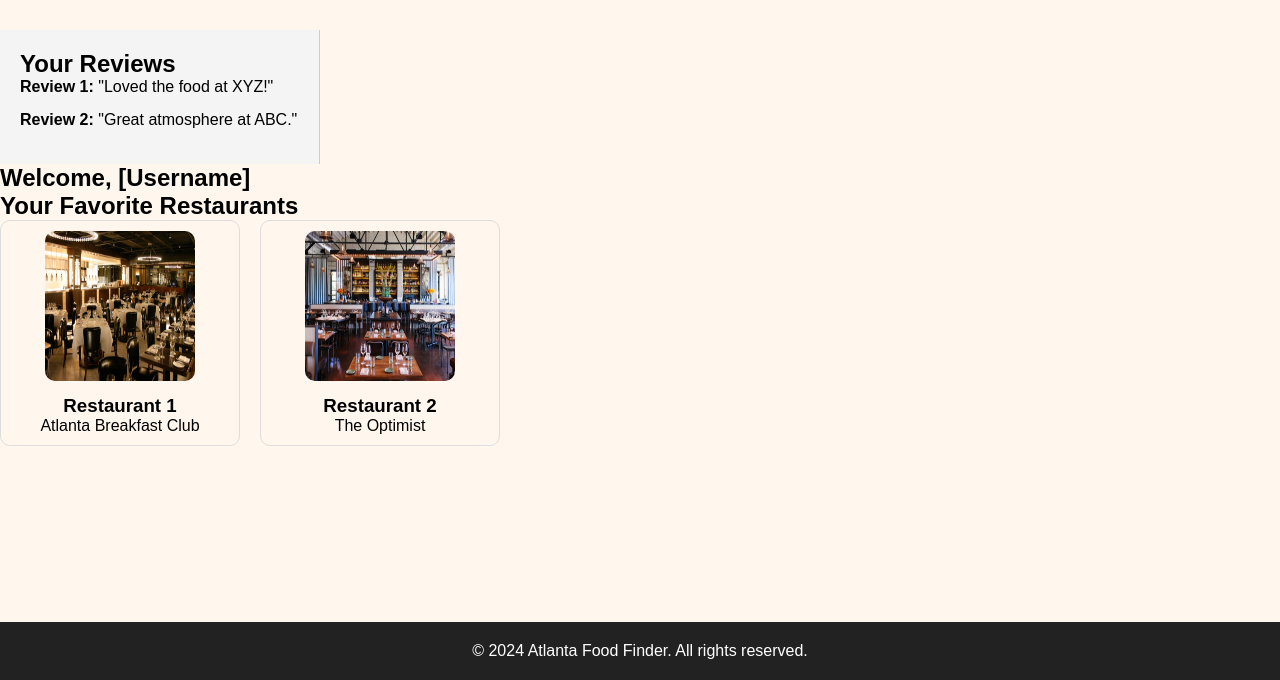
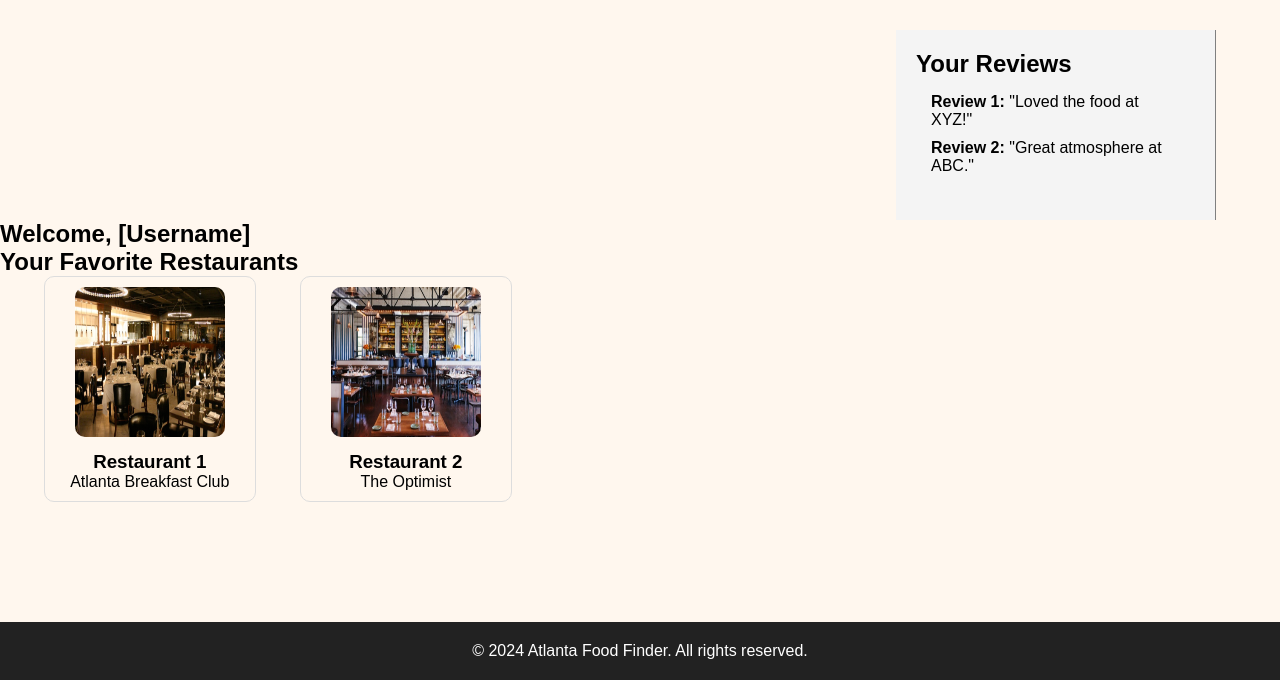
Before and after one commit to estherpark514/Atlanta-Food-Finder, a Django app: page /profile/ in a window 1280 px wide. Shown: the part 120-800 px from the top of the page. Run offline with Django 5.2, Linux system fonts and the light colour scheme; some libraries are stand-ins or nearby versions.

Commit message:
update to profile

```diff
--- a/static/styles.css
+++ b/static/styles.css
@@ -262,27 +262,30 @@ body{
     width: 25%;
     padding: 20px;
     background-color: #f4f4f4;
-    border-right: 1px solid #ccc;
+    border-right: 1px solid grey;
+    margin-left: 70%;
 }
 
 .review-list {
     list-style-type: none;
-    padding: 0;
+    padding: 15px;
 }
 
 .review-list li {
-    margin-bottom: 15px;
+    margin-bottom: 10px;
 }
 
 .profile-main {
     width: 75%;
     padding: 20px;
+    margin-left: 10%;
 }
 
 .favorite-restaurants {
     display: grid;
     grid-template-columns: repeat(auto-fill, minmax(200px, 1fr));
     gap: 20px;
+    margin-left: 20px;
 }
 
 .restaurant-item {
@@ -291,6 +294,7 @@ body{
     border: 1px solid #ddd;
     border-radius: 10px;
     transition: transform 0.3s ease;
+    margin-left: 10%;
 }
 
 .restaurant-item:hover {
--- a/templates/index.html
+++ b/templates/index.html
@@ -108,7 +108,7 @@
                   <button
                     class="user-profile_button ui button red size-xl fill"
                   >
-                    Order now
+                    Details
                   </button>
                 </div>
               </div>
@@ -149,7 +149,7 @@
                   <button
                     class="user-profile_button ui button red size-xl fill"
                   >
-                    Order now
+                    Details
                   </button>
                 </div>
               </div>
@@ -187,7 +187,7 @@
 
                   <button
                     class="user-profile_button ui button red size-xl fill">
-                    Order now
+                    Details
                   </button>
                 </div>
               </div>
```
Also changed, not shown: db.sqlite3.
